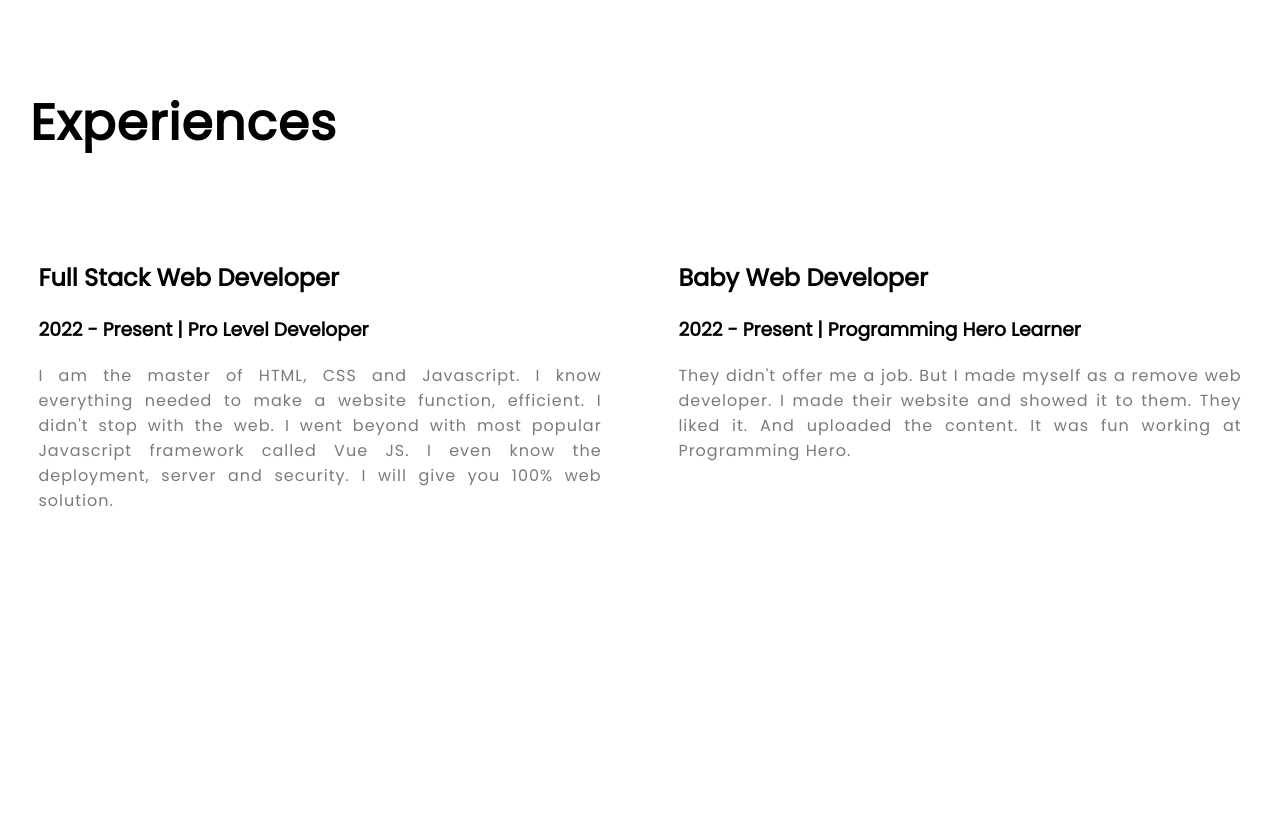
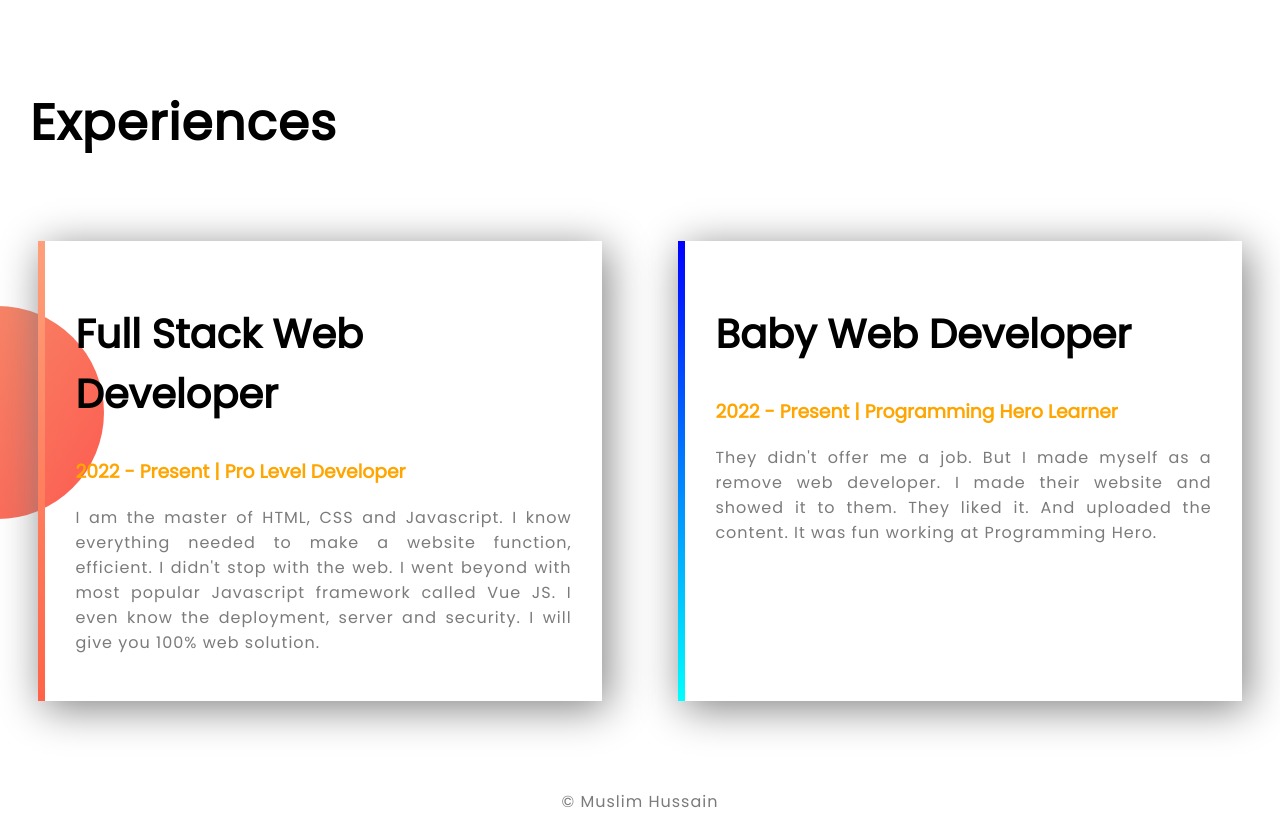
Before and after one commit to musahussain/my-first-portfolio-website, a plain HTML site: page index.html in a window 1280 px wide. Shown: the part 1167-1997 px from the top of the page. Before the commit the page ends 1784 px from the top, so only its background shows below. Drawn offline with Linux system fonts and the light colour scheme.

Commit message:
added another section

```diff
--- a/index.html
+++ b/index.html
@@ -44,14 +44,14 @@
     <section class="exp-area">
         <h1 style="margin-left: 30px;">Experiences</h1>
         <div class="exp-post">
-            <div class="half-width box-txt">
+            <div class="half-width full-box-txt">
                 <h2>Full Stack Web Developer</h2>
                 <h3>2022 - Present | Pro Level Developer</h3>
                 <p>I am the master of HTML, CSS and Javascript. I know everything needed to make a website function, efficient. I didn't stop with the web. I went beyond with most popular Javascript framework called Vue JS. I even know the deployment, server and security. I will give you 100% web solution.
                 </p>
             </div>
 
-            <div class="half-width box-txt">
+            <div class="half-width baby-box-txt">
                 <h2>Baby Web Developer</h2>
                 <h3>2022 - Present | Programming Hero Learner</h3>
                 <p>They didn't offer me a job. But I made myself as a remove web developer. I made their website and showed it to them. They liked it. And uploaded the content. It was fun working at Programming Hero.
@@ -59,6 +59,9 @@
             </div>
         </div>
     </section>
+    <footer>
+        <p>© Muslim Hussain</p>
+    </footer>
 </body>
 
 </html>
--- a/style.css
+++ b/style.css
@@ -50,3 +50,31 @@ section.exp-area{
 .exp-post{
     display: flex;
 }
+.exp-post div{
+    box-shadow: 5px 7px 40px rgb(128, 128, 128);
+    padding: 30px;
+}
+h2{
+    font-size: 40px;
+}
+.exp-post h3{
+    color: rgb(255,165,0);
+}
+.exp-post .full-box-txt{
+    border-left: 7px solid;
+    border-image: linear-gradient(180deg, lightsalmon, tomato);
+    border-image-slice: 1;
+}
+.exp-post .baby-box-txt{
+    border-left: 7px solid;
+    border-image: linear-gradient(180deg, blue, cyan);
+    border-image-slice: 1;
+}
+section.exp-area{
+    background-image: url(/images/exp-bg.png);
+    background-repeat: no-repeat;
+    background-position: left;
+}
+footer p{
+    text-align: center;
+}
```
